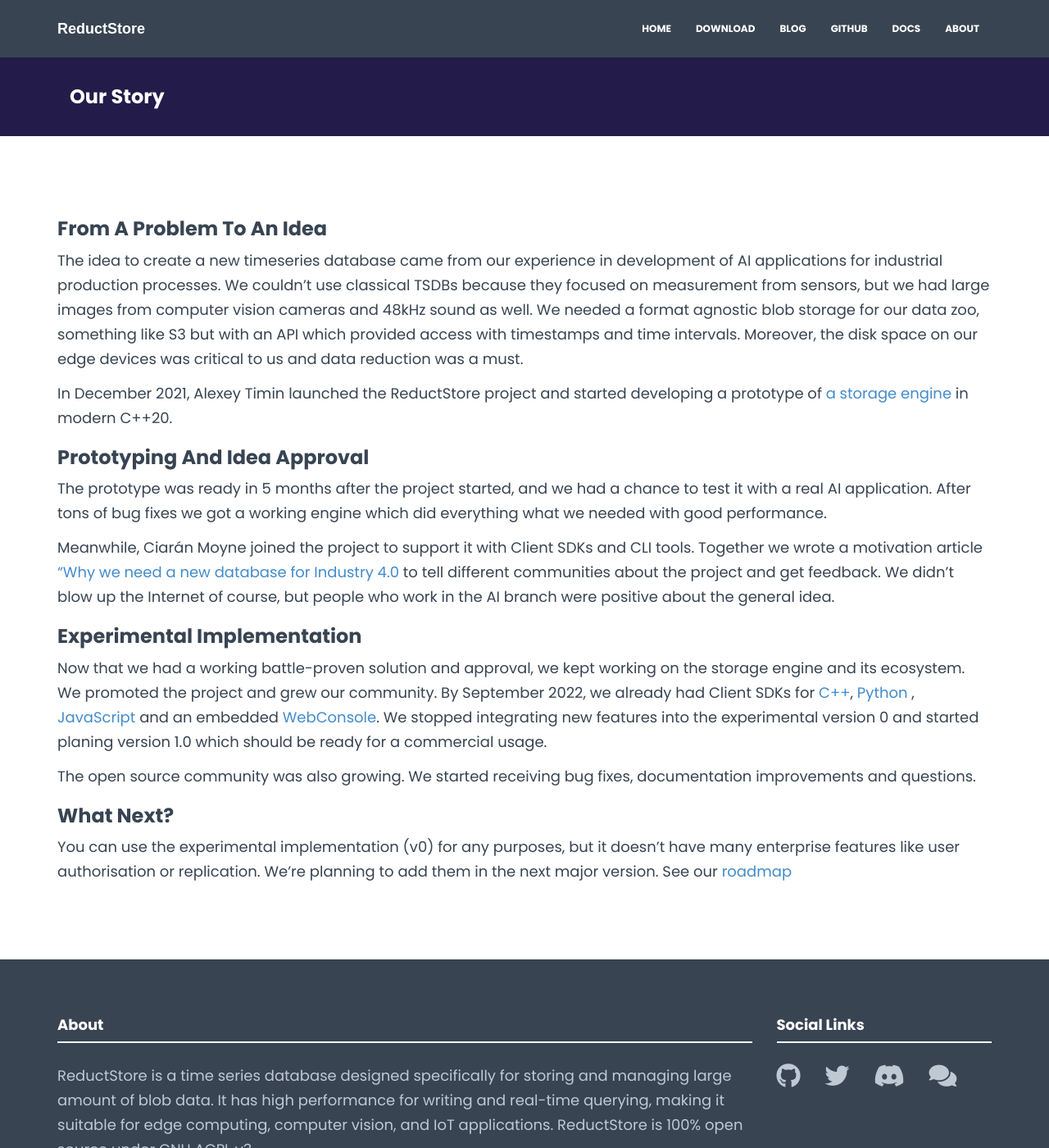
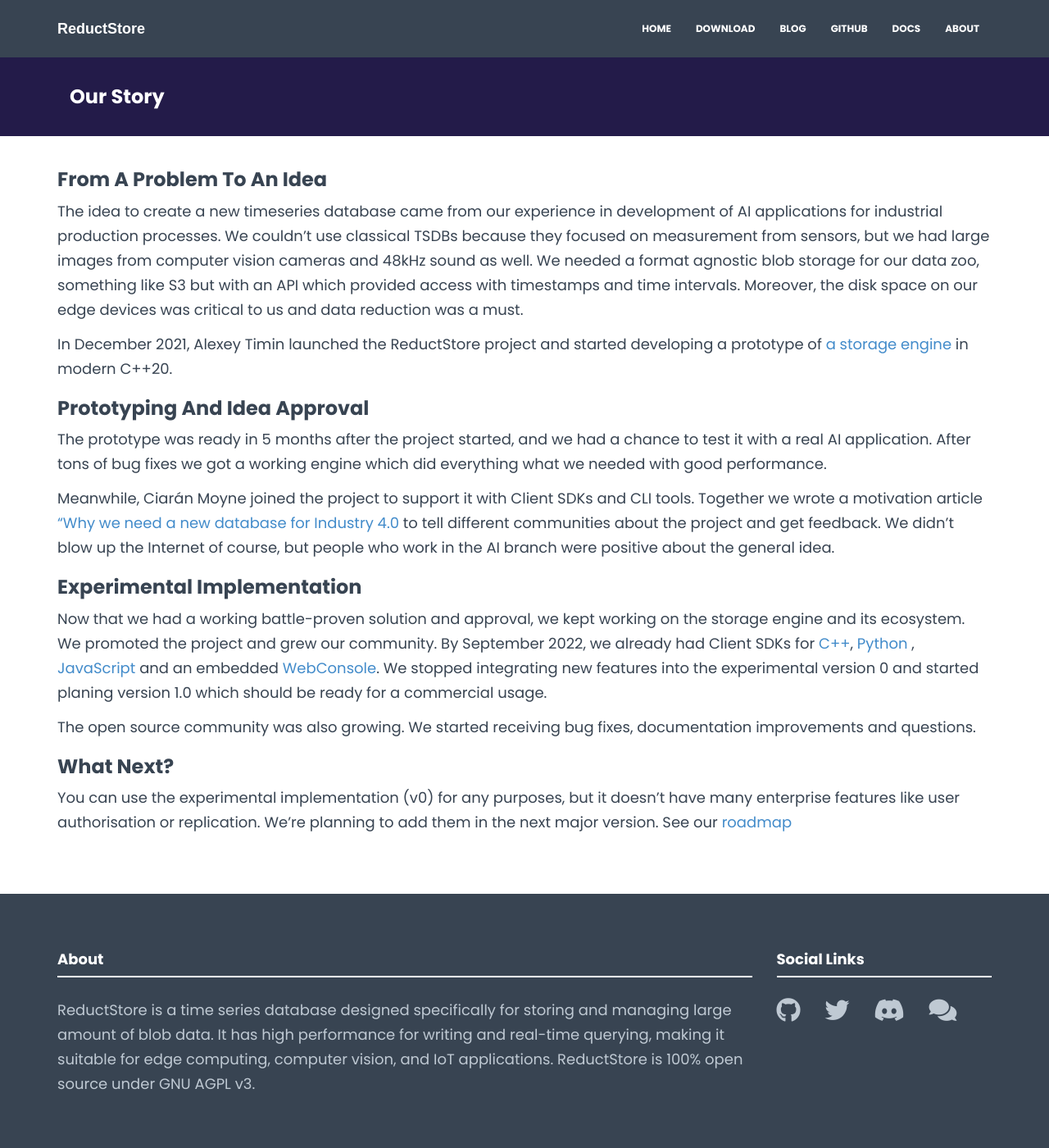
Before and after one commit to reductstore/homepage, a Jekyll site: the page built from story.md, in a window 1280 px wide and 1400 px high. Shown: the whole window at 82% size. Built offline with Jekyll 4.4.1, drawn with Linux system fonts in a browser that asks for light colours; nearby versions of some CDN libraries.

Commit message:
improve layout

```diff
--- a/_includes/css/main.css
+++ b/_includes/css/main.css
@@ -386,7 +386,7 @@
 #blue {
 	background: {{ site.colors.primary }};
 	margin-top: 60px;
-	margin-bottom: 60px;
+	margin-bottom: 20px;
 	padding-top: 25px;
 	padding-bottom: 25px;
 }
--- a/_layouts/page.html
+++ b/_layouts/page.html
@@ -3,6 +3,6 @@
 ---
 {% include wrap.html %}
 
-<div class="container mtb">
+<div class="container mb">
     {{content}}
 </div>
--- a/_layouts/post.html
+++ b/_layouts/post.html
@@ -4,7 +4,7 @@
 
 {% include wrap.html %}
 
-<div class="container mtb">
+<div class="container mb">
   <div class="row">
     <! -- SINGLE POST -->
     <div class="col-lg-8">
--- a/blog.html
+++ b/blog.html
@@ -4,7 +4,7 @@
 permalink: /blog/
 ---
 
-<div class="container mtb">
+<div class="container mb">
     <div class="row">
 
         <!-- BLOG POSTS LIST -->
```
